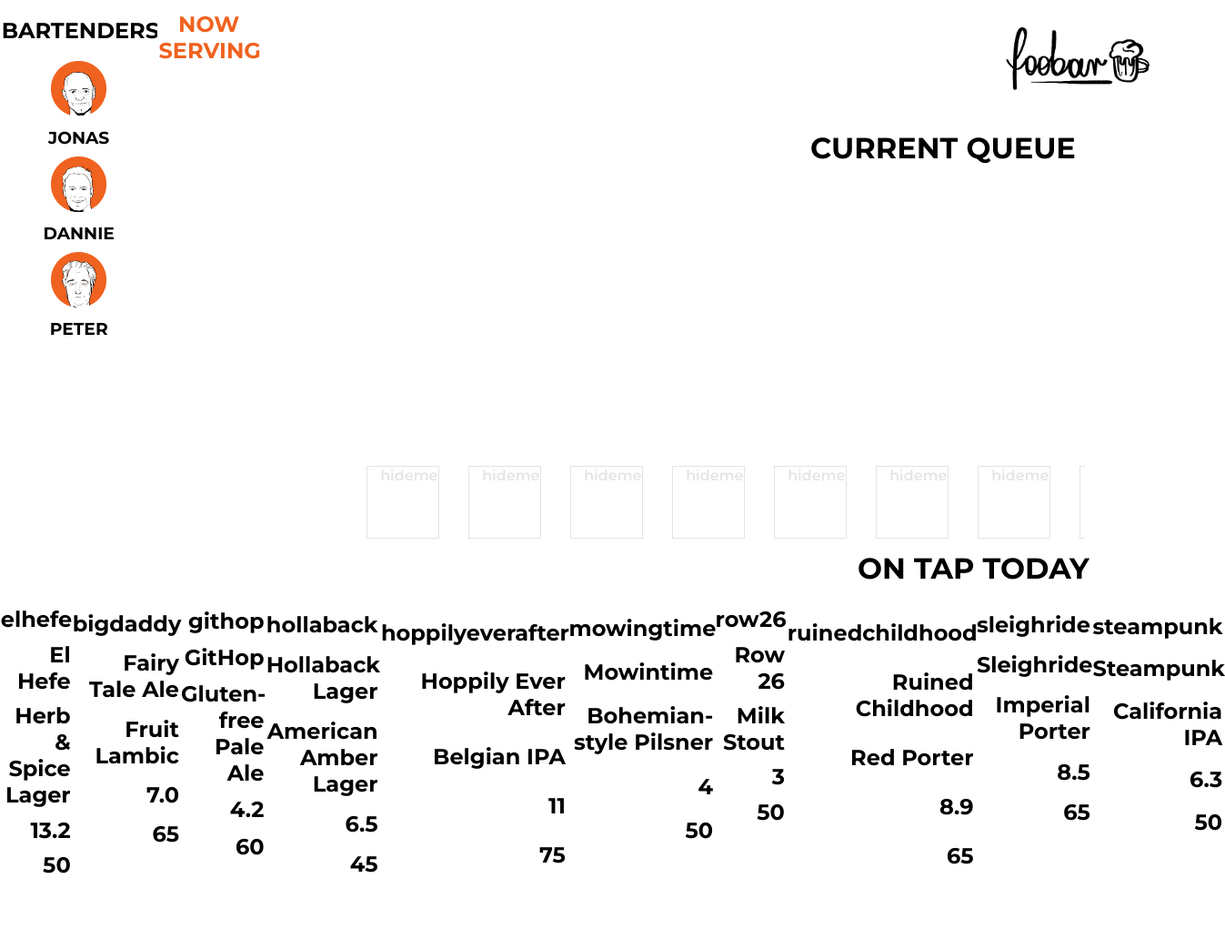
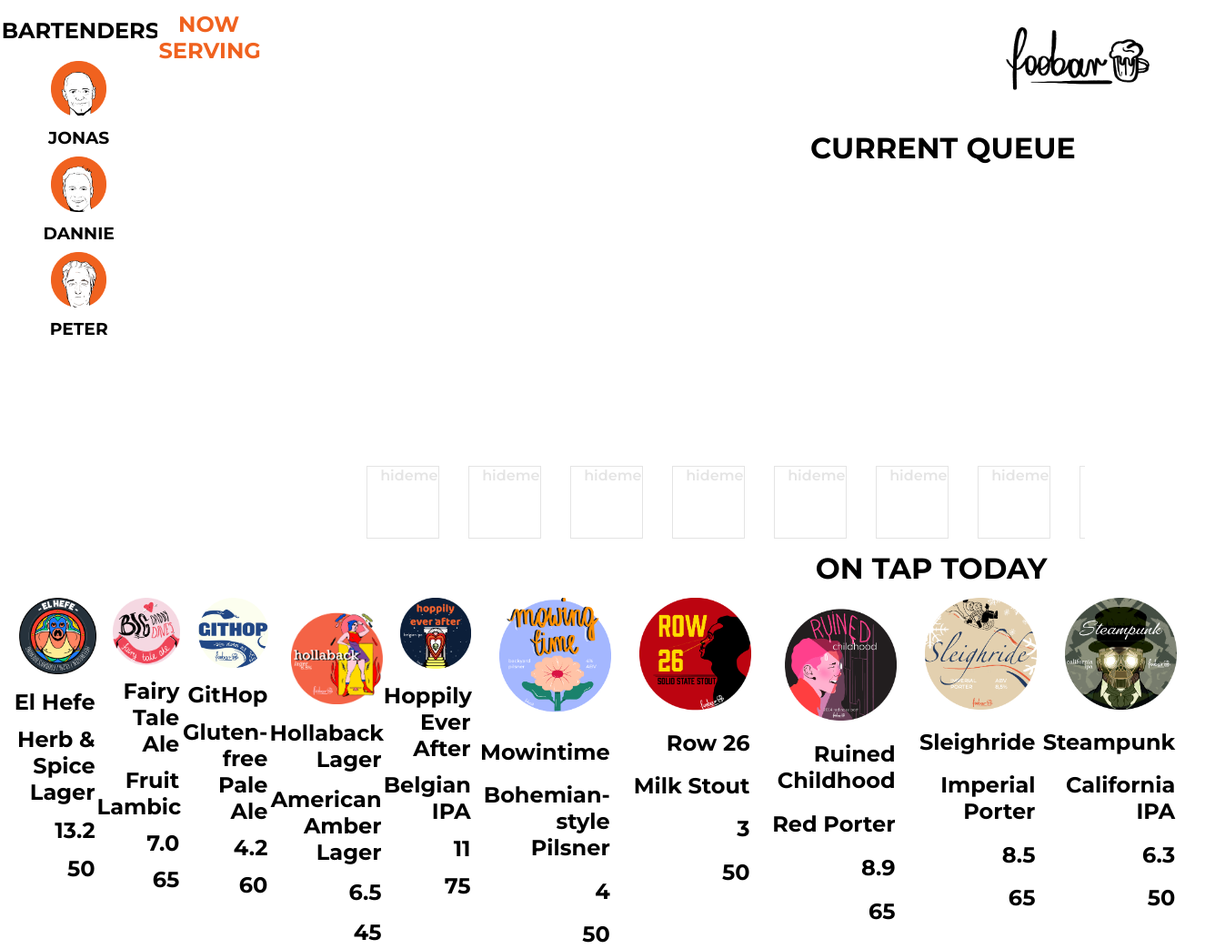
Before and after one commit to mrskytte/foobar, a plain HTML site: page index.html in a window 1280 px wide. Shown: the whole page at 91% size, 1347 px wide, since content can reach past the window. Before the commit the page ends 966 px from the top, so only its background shows below. Drawn offline with Linux system fonts and the light colour scheme; no server answers.

Commit message:
Labels are there.

```diff
--- a/index.html
+++ b/index.html
@@ -82,7 +82,7 @@
             <template id="beer-template">
 
                 <div id="beer">
-                    <h2 data-field="image">IMAGE</h2>
+                    <img src="images/beers/bigdaddy.png" alt="Beer Label" class="label" />
                     <h2 data-field="name">NAME</h2>
                     <h2 data-field="type">TYPE</h2>
                     <h2 data-field="alc">ALCOHOL</h2>
--- a/main.css
+++ b/main.css
@@ -59,6 +59,14 @@
     display: flex;
 }
 
+#label {
+    size: 30%;
+}
+
+#beer>img {
+    width: 80%;
+}
+
 h1,
 h2 {
     padding: 1%;
--- a/main.js
+++ b/main.js
@@ -37,12 +37,14 @@
 function prepareObject(jsonObject) {
     console.log(jsonObject);
     const beer = Object.create(Beer);
-    beer.image = jsonObject.image;
+    //beer.image = jsonObject.image;
     beer.name = jsonObject.name;
     beer.type = jsonObject.type;
     beer.alc = jsonObject.alc;
     beer.price = jsonObject.price;
 
+    let image = "images/beers/" + jsonObject.image + ".png";
+    beer.image = image
 
     return beer;
 }
@@ -58,10 +60,11 @@
 function displayBeer(beer) {
 
     console.log("beer", beer)
+
     // create clone
     let clone = document.querySelector("#beer-template").content.cloneNode(true);
     // set clone data
-    clone.querySelector("[data-field=image]").textContent = beer.image;
+    clone.querySelector("#beer > img").src = beer.image;
     clone.querySelector("[data-field=name]").textContent = beer.name;
     clone.querySelector("[data-field=type]").textContent = beer.type;
     clone.querySelector("[data-field=alc]").textContent = beer.alc;
```
Also changed, not shown: images/beers/bigdaddy.png (renamed from images/beers/fairytaleale.png), images/beers/hoppilyeverafter.png (renamed from images/beers/hoppily.png), images/beers/mowingtime.png (renamed from images/beers/mowing.png), images/beers/ruinedchildhood.png (renamed from images/beers/childhood.png).
